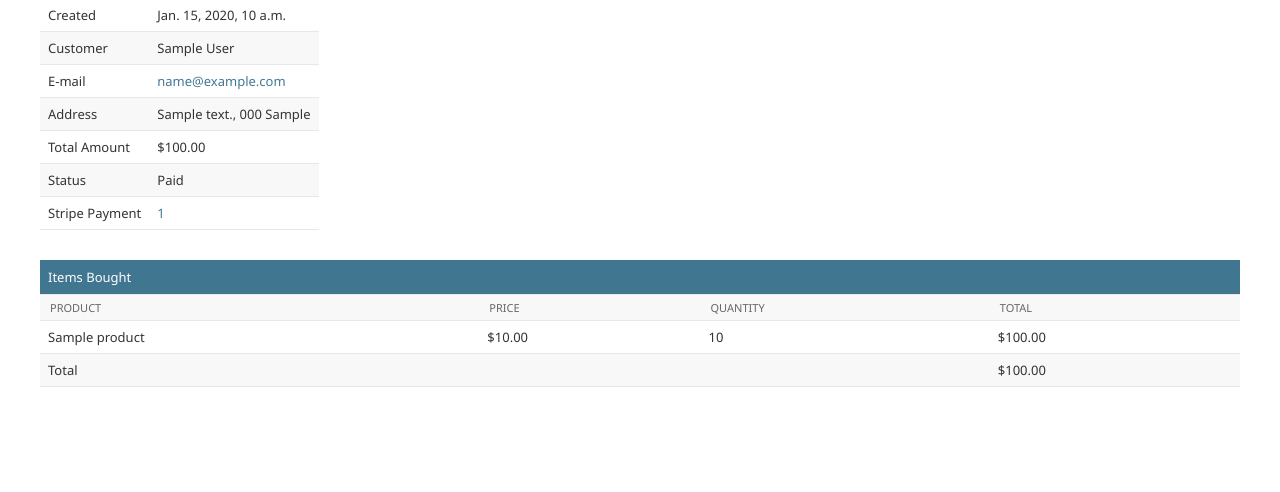
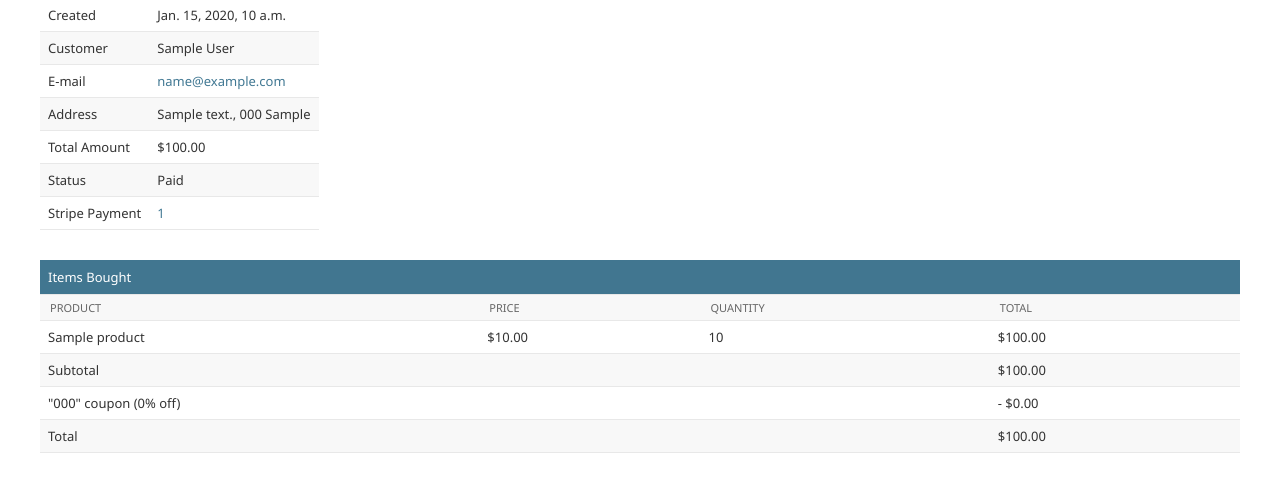
Before and after one commit to NGustafson/django-learning, a Django app: page /orders/admin/order/1/ in a window 1280 px wide. Shown: the part 160-652 px from the top of the page. Run offline with Django 5.2, Linux system fonts and the light colour scheme; a user stored in the database is signed in; tables that the repository leaves empty hold one stand-in row (values such as "Sample post"); some libraries are stand-ins or nearby versions.

Commit message:
Add coupons to order detail view and pdf.

```diff
--- a/myshop/orders/templates/admin/orders/order/detail.html
+++ b/myshop/orders/templates/admin/orders/order/detail.html
@@ -81,9 +81,26 @@
                         <td class="num">${{ item.get_cost }}</td>
                     </tr>
                 {% endfor %}
+                {% if order.coupon %}
+                    <tr class="subtotal">
+                        <td colspan="3">Subtotal</td>
+                        <td class="num">
+                            ${{ order.get_total_cost_before_discount|floatformat:2 }}
+                        </td>
+                    </tr>
+                    <tr>
+                        <td colspan="3">
+                            "{{ order.coupon.code }}" coupon
+                            ({{ order.discount }}% off)
+                        </td>
+                        <td class="num neg">
+                            - ${{ order.get_discount|floatformat:2 }}
+                        </td>
+                    </tr>
+                {% endif %}
                 <tr class="total">
                     <td colspan="3">Total</td>
-                    <td class="num">${{ order.get_total_cost }}</td>
+                    <td class="num">${{ order.get_total_cost|floatformat:2 }}</td>
                 </tr>
             </tbody>
         </table>
```
Also changed, not shown: myshop/orders/templates/orders/order/pdf.html (+18 -1 lines).
